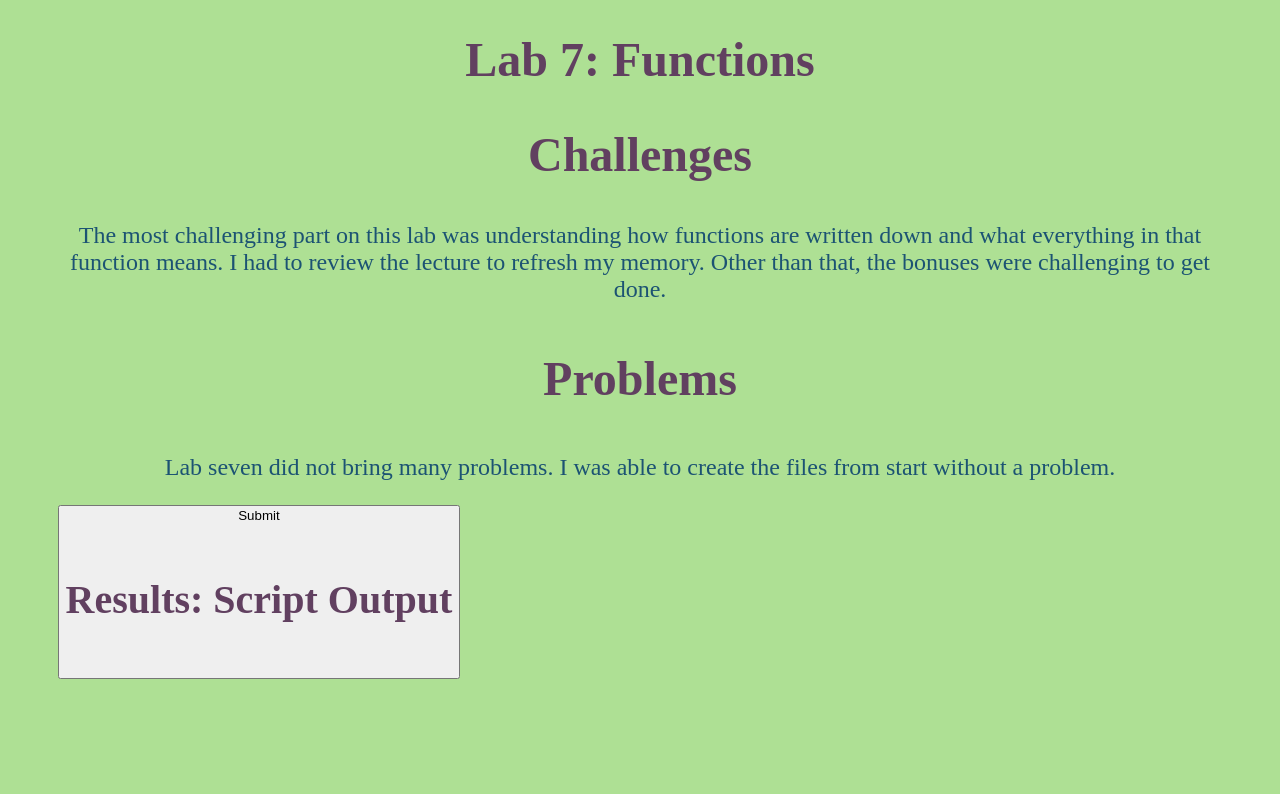
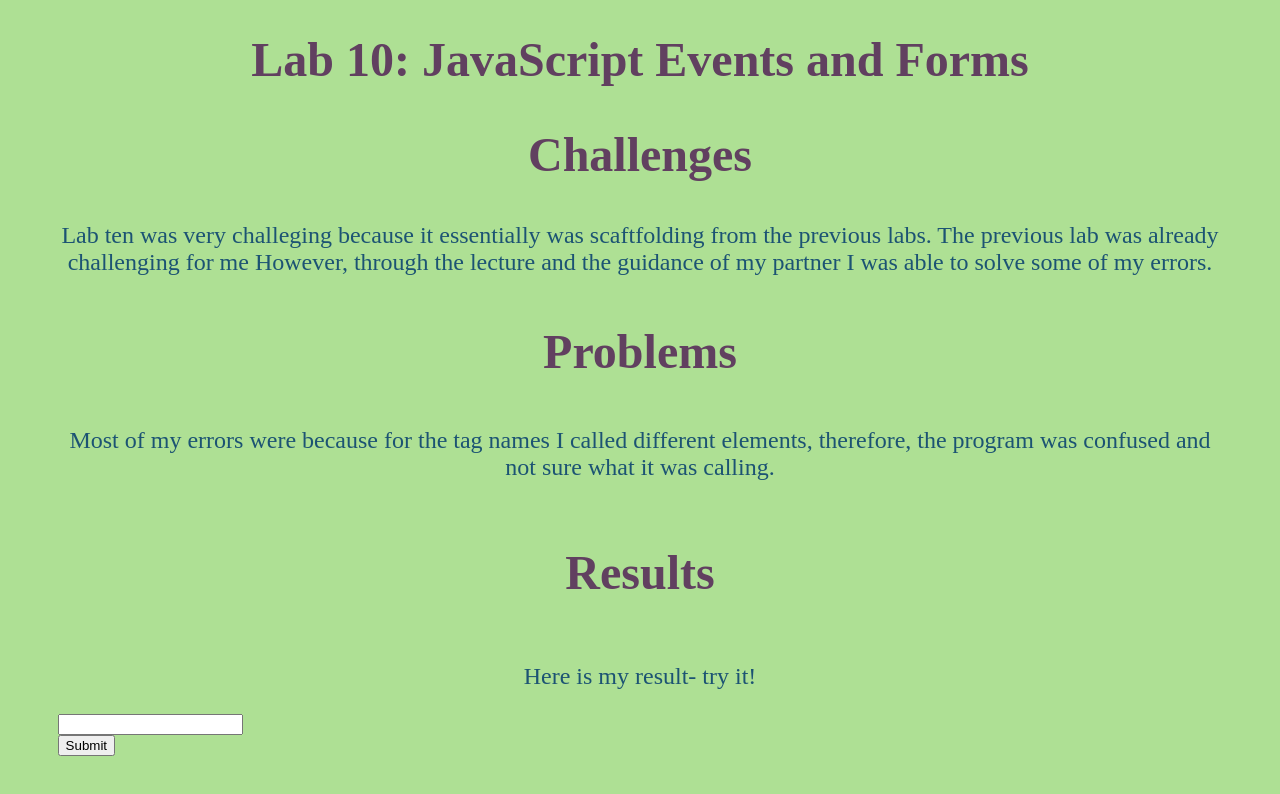
Before and after one commit to lisierra24/Art101, a plain HTML site: page lab10/index.html in a window 1280 px wide. Drawn offline with Linux system fonts and the light colour scheme.

Commit message:
Update index.html
ehhh

```diff
--- a/lab10/index.html
+++ b/lab10/index.html
@@ -1,34 +1,36 @@
 <!DOCTYPE html>
 <html>
 <head>
-	<h1> Lab 7: Functions </h1>
+	<h1> Lab 10:<span id="title"> JavaScript Events and Forms </span></h1>
+
 	<link rel="stylesheet" type="text/css" href="../css/site.css">
 	<link rel="stylesheet" type="text/css" href="css/lab.css">
+		<script type="text/javascript" src="js/lab10.js"defer></script>
 </head>
 <body>
 	<div>
 		<h2> Challenges </h2>
-		<p> The most challenging part on this lab was understanding how
-				functions are written down and what everything in that
-				function means. I had to review the lecture to refresh
-				my memory. Other than that, the bonuses were challenging to
-				get done.
+		<p> Lab ten was very challeging because it
+			essentially was scaftfolding from the previous
+			labs. The previous lab was already challenging
+			for me However, through the lecture and the guidance of
+			my partner I was able to solve some of my errors.
 		</p>
 		<h3> Problems </h3>
-		<p>	Lab seven did not bring many problems. I was able to create
-			the files from start without a problem.
+		<p> Most of my errors were because for the tag names I called
+			different elements, therefore, the program was confused and
+			not sure what it was calling.
 		</p>
-
+		<h4> Results </h4>
+		<p> Here is my result- try it!
+		</p>
 	</div>
 
+<input type="text" id="user-name"><br>
 <button id="submit-button"> Submit
+  </button>
+	<div id="output"></div>
 
 
-
-
-			<div class="output">
-				<h4>Results: Script Output</h4>
-					<script src="js/lab7.js"></script>
-			</div>
 </body>
 </html>
```
